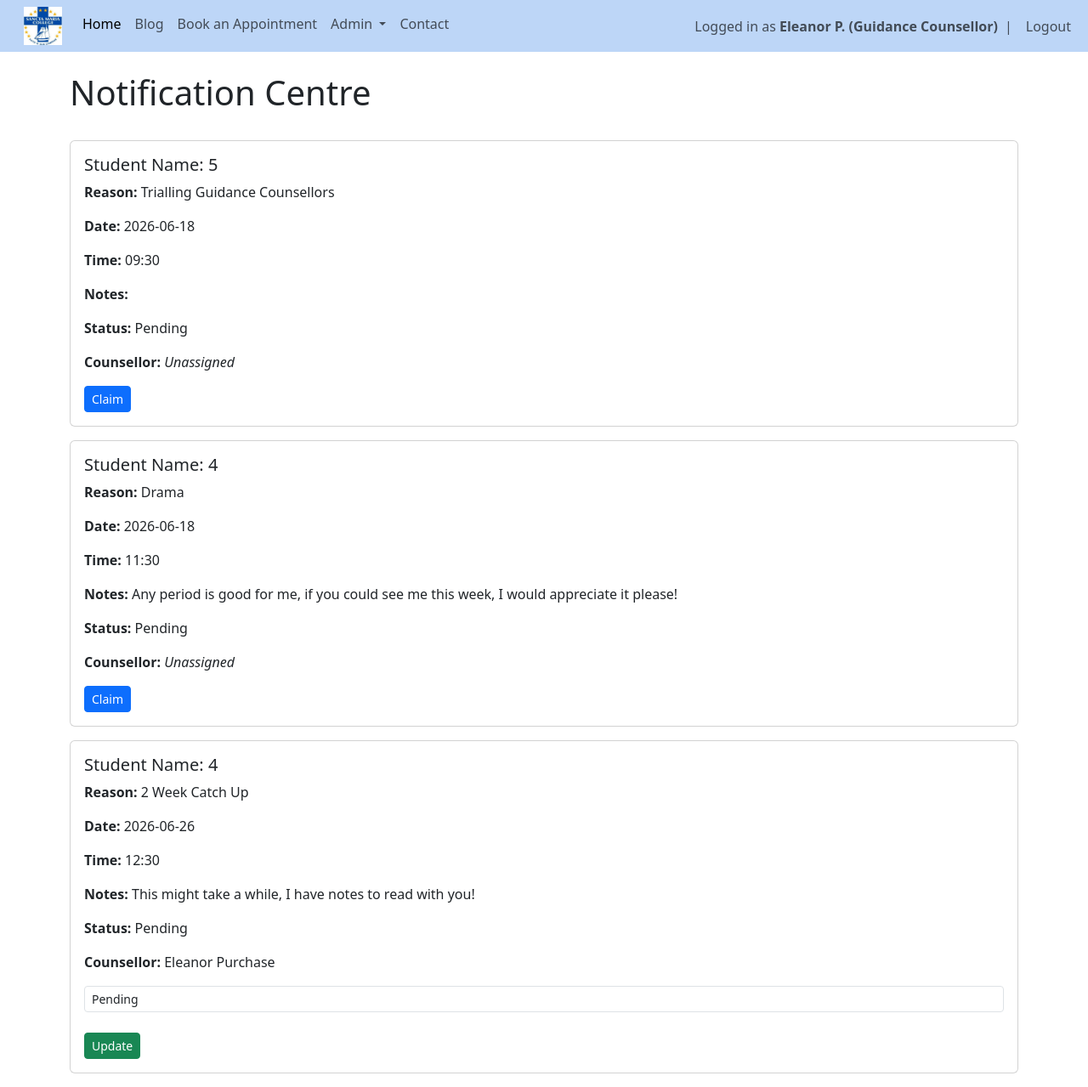
After one commit to vxriantz/Flask_Blog, a Flask app: page /notifications in a window 1280 px wide. The commit adds this page. Shown: the whole page at 85% size. Run offline with Flask 3, Linux system fonts and the light colour scheme; a user stored in the database is signed in; some libraries are stand-ins or nearby versions.

Commit message:
added notifications.html, pasted the base code from home.html in to start the page, added comments to notifications.html, added appointment relationship between the user class and appointments in models.py, added notification centre route, added claim appointment route, added update booking status route, added notifications to the navigation bar for guidance counsellors

```diff
--- a/website/models.py
+++ b/website/models.py
@@ -17,6 +17,7 @@ class User(db.Model, UserMixin):
     posts = db.relationship('Post', backref='user', passive_deletes=True)
     comments = db.relationship('Comment', backref='user', passive_deletes=True)
     likes = db.relationship('Like', backref='user', passive_deletes=True)
+    appointments = db.relationship('Appointment', foreign_keys='Appointment.counsellor_id', backref='counsellor')
 
 
 
--- /dev/null
+++ b/website/templates/notifications.html
@@ -0,0 +1,63 @@
+<!-- page extends to template.html -->
+{% extends "template.html"%} {% block title %} Notification Centre {% endblock %}
+
+<!-- home page content -->
+{% block content%}
+<br/>
+<h1>{% block header %} Notification Centre {% endblock %}</h1>
+<br/>
+
+<!--  -->
+{% for appointment in appointments %}
+
+<!--  -->
+<div class="card mb-3">
+    <div class="card-body">
+        <!--  -->
+        <h5>Student Name: {{ appointment.student_id }}</h5>
+        <!--  -->
+        <p><b>Reason:</b> {{ appointment.reason }}</p>
+        <p><b>Date:</b> {{ appointment.preferred_date }}</p>
+        <p><b>Time:</b> {{ appointment.preferred_time }}</p>
+        <p><b>Notes:</b> {{ appointment.notes }}</p>
+        <!--  -->
+        <p>
+            <b>Status:</b> {{ appointment.status }}
+        </p>
+        <!--  -->
+        <p>
+            <b>Counsellor:</b>
+            {% if appointment.counsellor %}
+                {{ appointment.counsellor.fname }} {{ appointment.counsellor.lname }}
+            {% else %}
+                <em>Unassigned</em>
+            {% endif %}
+        </p>
+
+        <!-- claim appointments -->
+        {% if appointment.counsellor_id is none %}
+        <form method="POST" action="/claim-appointment/{{ appointment.id }}">
+            <button class="btn btn-primary btn-sm">Claim</button>
+        </form>
+        {% endif %}
+
+        <!-- update appointment statuses -->
+        {% if appointment.counsellor_id == current_user.id %}
+        <form method="POST" action="/update-appointment-status/{{ appointment.id }}">
+            <select name="status" class="form-control form-control-sm">
+                <option value="Pending">Pending</option>
+                <option value="Approved">Approved</option>
+                <option value="Completed">Completed</option>
+                <option value="Declined">Declined</option>
+            </select>
+            <br/>
+            <button class="btn btn-success btn-sm">Update</button>
+        </form>
+        {% endif %}
+
+    </div>
+</div>
+
+{% endfor %}
+
+{% endblock %}
--- a/website/templates/template.html
+++ b/website/templates/template.html
@@ -48,7 +48,7 @@
                           Admin
                       </a>
                       <ul class="dropdown-menu">
-                          <li><a class="dropdown-item" href="#">Notification Center (Placeholder)</a></li>
+                          <li><a class="dropdown-item" href="/notifications">Notification Center</a></li>
                           <li><a class="dropdown-item" href="/permissions">Permissions</a></li>
                       </ul>
                   </li>
--- a/website/views.py
+++ b/website/views.py
@@ -254,6 +254,7 @@ def like(post_id):
 
 # book an appointment route
 @views.route("/book-appointment", methods=["GET", "POST"])
+# user must be logged in to book an appointment
 @login_required
 def book_appointment():
     if request.method == "POST":
@@ -279,6 +280,69 @@ def book_appointment():
 
 
 
+# notification centre route
+@views.route("/notifications")
+# user must be logged in to view and change bookings
+@login_required
+def notifications():
+    if current_user.role != "Guidance Counsellor":
+        flash("Access Denied", category="error")
+        return redirect(url_for("views.home"))
+
+    appointments = Appointment.query.filter((Appointment.counsellor_id == current_user.id) | (Appointment.counsellor_id == None)
+                                            ).order_by(Appointment.date_created.desc()).all()
+
+    return render_template("notifications.html", user=current_user, appointments=appointments)
+
+
+
+# claim appointment route
+@views.route("/claim-appointment/<int:id>", methods=["POST"])
+# user must be logged in to claim appointment
+@login_required
+def claim_appointment(id):
+    if current_user.role != "Guidance Counsellor":
+        flash("Access Denied", category="error")
+        return redirect(url_for("views.home"))
+
+    appointment = Appointment.query.get(id)
+
+    if not appointment:
+        flash("Appointment not found", category="error")
+        return redirect(url_for("views.notifications"))
+
+    # only unclaimed appointments can be claimed
+    if appointment.counsellor_id is None:
+        appointment.counsellor_id = current_user.id
+        db.session.commit()
+        flash("Appointment claimed!", category="success")
+
+    return redirect(url_for("views.notifications"))
+
+
+
+# update booking status route
+@views.route("/update-appointment-status/<int:id>", methods=["POST"])
+# user must be logged in to update booking status'
+@login_required
+def update_appointment_status(id):
+    if current_user.role != "Guidance Counsellor":
+        flash("Access Denied", category="error")
+        return redirect(url_for("views.home"))
+
+    appointment = Appointment.query.get(id)
+
+    if not appointment:
+        flash("Appointment not found", category="error")
+        return redirect(url_for("views.notifications"))
+
+    appointment.status = request.form.get("status")
+
+    db.session.commit()
+    flash("Status updated!", category="success")
+    return redirect(url_for("views.notifications"))
+
+
 
 # contact route
 @views.route("/contact")
```
Also changed, not shown: instance/database.db.
